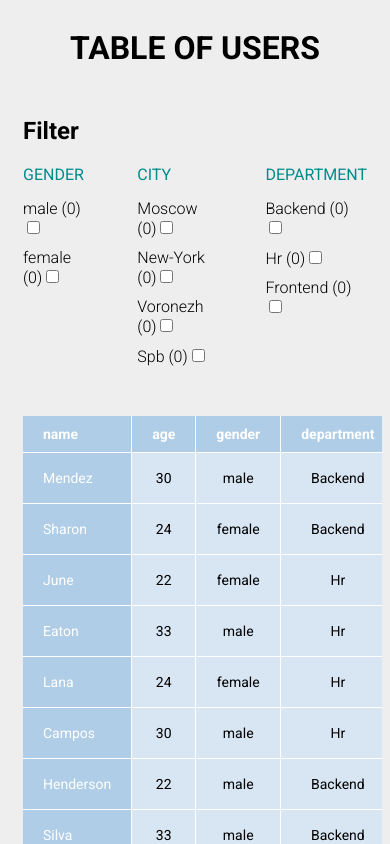
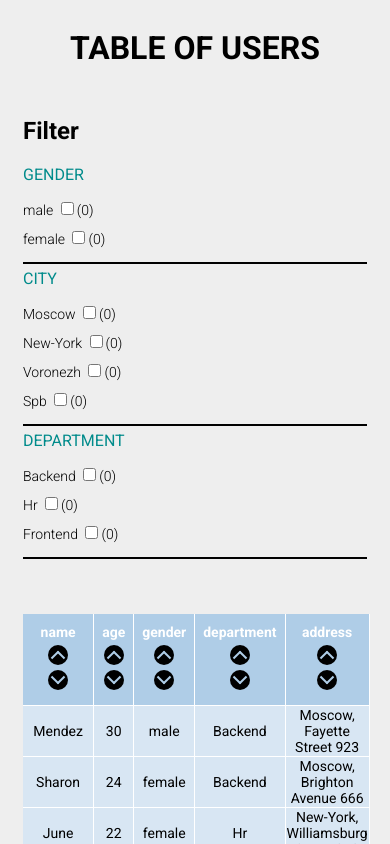
Before and after one commit to MeLonMzfk54/test-angular, an Angular app: page / in a window 390 px wide. Shown: the top 844 px of the page. Built offline with nearby package versions, Linux system fonts and the light colour scheme.

Commit message:
Сортировка по полям, адаптация до 400 пх
Функционал сортировки таблицы по полям, адаптация страницы до 400 пх

```diff
--- a/src/app/user-filter/user-filter.component.html
+++ b/src/app/user-filter/user-filter.component.html
@@ -4,19 +4,19 @@
     <div class="filter__item">
       <div class="filter__name">Gender</div>
       <div class="filter__values">
-        <div class="filter__value" *ngFor="let gender of genders">{{ gender.gender }} <span>(0)</span> <input value="{{ gender.gender }}" [(ngModel)]="gender.checked"  type="checkbox"></div>
+        <div class="filter__value" *ngFor="let gender of genders">{{ gender.gender }} <input value="{{ gender.gender }}" [(ngModel)]="gender.checked"  type="checkbox"> <span>(0)</span></div>
       </div>
     </div>
     <div class="filter__item">
       <div class="filter__name">City</div>
       <div class="filter__values">
-        <div class="filter__value" *ngFor="let city of cities"> {{ city.address }} <span>(0)</span>  <input value="{{ city.address }}" [(ngModel)]="city.checked"  type="checkbox"></div>
+        <div class="filter__value" *ngFor="let city of cities"> {{ city.address }}  <input value="{{ city.address }}" [(ngModel)]="city.checked"  type="checkbox"> <span>(0)</span></div>
       </div>
     </div>
     <div class="filter__item">
       <div class="filter__name">Department</div>
       <div class="filter__values">
-        <div class="filter__value" *ngFor="let depart of department">{{ depart.department }} <span>(0)</span> <input value="{{ depart.department }}" [(ngModel)]="depart.checked"  type="checkbox"> </div>
+        <div class="filter__value" *ngFor="let depart of department">{{ depart.department }} <input value="{{ depart.department }}" [(ngModel)]="depart.checked"  type="checkbox"> <span>(0)</span></div>
       </div>
     </div>
 
--- a/src/app/user-filter/user-filter.component.scss
+++ b/src/app/user-filter/user-filter.component.scss
@@ -6,9 +6,13 @@
     justify-content: flex-start;
   }
   &__item{
-    margin-right: 50px;
+    margin-right: 25px;
+    padding-right: 25px;
+    border-right: 2px solid black;
     &:last-child{
       margin-right: 0;
+      border-right: 0px;
+      padding-right: 0;
     }
   }
   &__title{}
@@ -17,12 +21,48 @@
     text-transform: uppercase;
     margin-bottom: 15px;
   }
-  &__values{}
+  &__values{
+  }
   &__value{
+    display: inline-block;
     font-weight: 300;
     margin-bottom: 10px;
+    margin-right: 20px;
     &:last-child{
-      margin-bottom: 0;
+      margin-right: 0px;
+    }
+  }
+  @media(max-width: 1162px){
+    &__item{
+      padding-right: 5px;
+      margin-right: 5px;
+    }
+    &__value{
+      font-size: 14px;
+      margin-right: 13px;
+    }
+  }
+  @media(max-width:900px){
+    &__item{
+      padding-right: 15px;
+      margin-right: 15px;
+    }
+    &__value{
+      margin-right: 0;
+      display: block;
+    }
+  }
+  @media(max-width:400px){
+    &__inner{
+      flex-direction: column;
+    }
+    &__item{
+      margin-right: 0;
+      padding-right: 0;
+      border-right: none;
+      border-bottom: 2px solid black;
+      margin-bottom: 5px;
+      padding-bottom: 5px;
     }
   }
 }
--- a/src/app/user-list/user-list.component.html
+++ b/src/app/user-list/user-list.component.html
@@ -6,6 +6,8 @@
       <tr>
         <th *ngFor="let title of titles">
           {{ title }}
+          <div class="users__sortup" [id]="title" (click)="sortByUp(users,$event.target)"></div>
+          <div class="users__sortdown" [id]="title" (click)="sortByDown(users,$event.target)"></div>
         </th>
       </tr>
       <tr *ngFor="let user of users">
@@ -13,7 +15,7 @@
         <td>{{ user.age }}</td>
         <td>{{ user.gender }}</td>
         <td>{{ user.department }}</td>
-        <td>{{ user.address.city +", "+ user.address.street }}</td>
+        <td>{{ user.address.city}},<br> {{user.address.street}}</td>
       </tr>
     </table>
   </div>
--- a/src/app/user-list/user-list.component.scss
+++ b/src/app/user-list/user-list.component.scss
@@ -8,10 +8,11 @@
     border-collapse: collapse;
     text-align: center;
     margin: 0 auto;
-    th, td:first-child {
+    th {
+      text-align: center;
       background: #AFCDE7;
       color: white;
-      padding: 10px 20px;
+      padding: 10px 8px;
     }
     th, td {
       border-style: solid;
@@ -22,7 +23,60 @@
       background: #D8E6F3;
     }
     th:first-child, td:first-child {
-      text-align: left;
+      text-align: center;
+    }
+  }
+  &__sortup,
+  &__sortdown{
+    position: relative;
+    display: inline-block;
+    width: 20px;
+    height: 20px;
+    border-radius: 50%;
+    background: #000;
+    &:before,
+    &:after{
+      content: "";
+      position: absolute;
+      display: block;
+      width: 10px;
+      height: 2px;
+      background: #AFCDE7;
+    }
+}
+  &__sortup{
+    margin-right: 10px;
+    &:before{
+      top: 9px;
+      left: 2px;
+      transform: rotate(-45deg);
+    }
+    &:after{
+      top: 9px;
+      left: 8px;
+      transform: rotate(45deg);
+    }
+  }
+  &__sortdown{
+    &:before{
+      top: 9px;
+      left: 2px;
+      transform: rotate(45deg);
+    }
+    &:after{
+      top: 9px;
+      left: 8px;
+      transform: rotate(-45deg);
+    }
+  }
+  @media(max-width:673px){
+    &__sortup,
+    &__sortdown{
+      margin: 5px auto;
+      display: block;
+    }
+    &__sortup{
+
     }
   }
 }
--- a/src/app/user-list/user-list.component.ts
+++ b/src/app/user-list/user-list.component.ts
@@ -7,15 +7,15 @@ import {UserListService} from "../services/userList.service";
   styleUrls: ['./user-list.component.scss'],
   providers: [UserListService]
 })
-export class UserListComponent implements OnInit {
+export class UserListComponent implements OnInit{
   users: any[] = [];
   url: string = '../../assets/test_users.json';
   titleSet = new Set();
   titles: any[] = [];
 
-  constructor(private userService: UserListService) { }
+  constructor(private userService: UserListService){ }
 
-  ngOnInit() {
+  ngOnInit(){
     let keys: string[];
     this.userService.get(this.url).subscribe(value =>{
       this.users = value;
@@ -30,11 +30,26 @@ export class UserListComponent implements OnInit {
       });
       this.titles = this.titles.filter(item => item != 'id');
     },
-      error => {
+      error =>{
           console.log(error);
       }
       );
-
+  }
+  sortByUp(arr: any, event: any): void{
+   let field: string = event.id.trim().toLowerCase();
+   if(field != "address"){
+     arr.sort((a: any,b: any) => a[field] > b[field] ? 1 : -1);
+   }else{
+     arr.sort((a: any,b: any) => a[field].city > b[field].city ? 1 : -1);
+   }
+  }
+  sortByDown(arr: any, event: any): void{
+    let field: string = event.id.trim().toLowerCase();
+    if(field != "address"){
+      arr.sort((a: any,b: any) => a[field] < b[field] ? 1 : -1);
+    }else{
+      arr.sort((a: any,b: any) => a[field].city < b[field].city ? 1 : -1);
+    }
   }
 
 }
```
Also changed, not shown: src/app/app.module.ts (+10 -10 lines), src/app/user-filter/user-filter.component.ts (+6 -6 lines).
